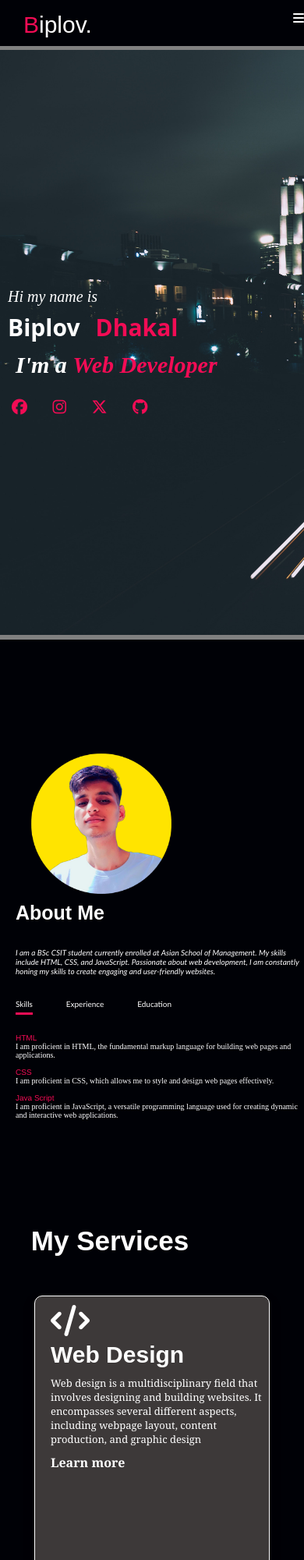
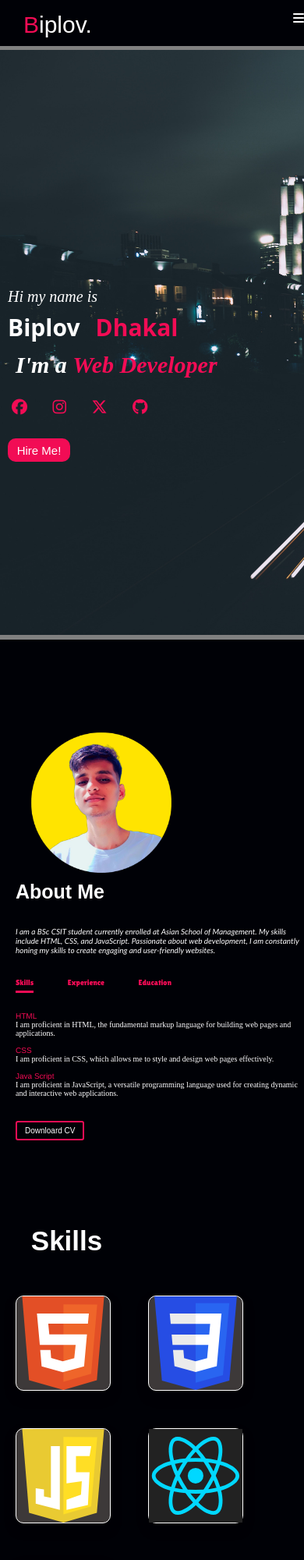
Before and after one commit to vision-2/biplov-portfolio, a plain HTML site: page index.html in a window 390 px wide. Shown: the top 2000 px of the page at 78% size. Drawn offline with nearby package versions, Linux system fonts and the light colour scheme; a web font is replaced by a local one.

Commit message:
biplov-portfolio

```diff
--- a/CSS/index.css
+++ b/CSS/index.css
@@ -143,9 +143,8 @@ body {
     margin-top: 150px;
     margin-left: 150px;
     line-height: 1.6;
-    height:300px;
+    height:max-content;
     width: 500px;
-    border-radius: 20px;
     font-size: 30px;
     font-style: italic;
     color: white;
@@ -153,8 +152,37 @@ body {
     animation-duration: 3s;
     overflow: hidden;
     /* background-color: #4f68868f; */
+}
+.hire_button a{
+text-decoration: none;
+color: white;
+}
+.hire_button1{
+    background-color: #F20C55;
+    border-radius: 10px;
+    transition: 0.2s;
+}
+.hire_button1:hover{
+    transform: translateY(-10px);
+    box-shadow: 5px 10px 0 #f20c557e;
 
-
+}
+.cv_button a{
+    text-decoration: none;
+    color:var(--secondary-color);
+    width: max-content;
+    height: max-content;
+}
+.cv_button{
+    width: max-content;
+    height: max-content;
+    padding: 5px 15px;
+}
+.cv_button:hover{
+    background-color: #F20C55;
+    transform: translateY(-05px);
+    box-shadow: 2px 5px 0 #f20c557c;
+    transition: 0.1s;
 }
 
 .lastname {
@@ -329,6 +357,12 @@ body {
     margin-top: 30px;
     transition: 0.1s;
 }
+.tab-titles p{
+    font-family: "Lilita One", sans-serif;
+    font-weight: 400;
+    font-style: normal;
+    color: #F20C55;
+}
 
 .tab-links {
     position: relative;
@@ -377,6 +411,12 @@ body {
 .tab-contents {
     margin-left: 20px;
 }
+.experience1 li{
+    list-style: circle;
+    color:var(--secondary-color);
+    margin-top: 12px;
+    font-family:'Gill Sans', 'Gill Sans MT', Calibri, 'Trebuchet MS', sans-serif;
+}
 
 .about-A h1 {
     font-size: 50px;
@@ -406,7 +446,8 @@ body {
 /* ------------------------------------------SERVICES------------------------------------------------- */
 /* --------------------------------------------------------------------------------------------------- */
 .service-A {
-    height: 750px;
+    height:max-content;
+    padding-bottom: 30px;
     background-color: var(--primary-color);
     color: var(--secondary-color);
     border: 1px solid var(--primary-color);
@@ -417,39 +458,35 @@ body {
     margin-left: 110px;
     font-family: "Protest Riot", sans-serif;
     font-size: 60px;
-    margin-top: 120px;
 }
 
 .service-1 {
     display: flex;
-    margin-top: 100px;
+    text-align: center;
+    width:fit-content;
+    flex-wrap: wrap;
+    gap: 3em;
+    margin-top: 50px;
     margin-left: 5%;
 }
 
 .service {
     border: 1px solid var(--secondary-color);
-    height: 350px;
-    width: 300px;
+    height: 200px;
+    width:220px;
     border-radius: 10px;
-    margin-left: 3%;
     background-color: var(--third-color);
     transition-duration: 0.3s;
     box-shadow: 0 8px 16px rgba(0, 0, 0, 0.2);
 
 }
+.service img{
+    height: 100%;
+    width: 100%;
+
+}
 .service h2{
     margin-top: 80px;
-}
-
-.service:hover {
-    transform: translateY(-10px);
-    background-color: #F20C55;
-    color: var(--primary-color);
-}
-
-.service-txt {
-    margin-top: 30px;
-    margin-left: 20px;
 }
 
 .service-txt h2 {
@@ -458,7 +495,7 @@ body {
 }
 
 .service-txt h1 {
-    font-size: 50px;
+    font-size: 100px;
 }
 
 .service-txt p,
@@ -471,7 +508,8 @@ body {
 /* ------------------------------------------MY WORK-------------------------------------------------- */
 /* --------------------------------------------------------------------------------------------------- */
 .work-frame {
-    height: 750px;
+    height:max-content;
+    padding-bottom: 20px;
     background-color: var(--primary-color);
     color: var(--secondary-color);
     border: 1px solid var(--primary-color);
@@ -488,8 +526,10 @@ body {
 /* Container Styles */
 .work-container-div {
     display: flex;
+    flex-wrap: wrap;
+    gap: 20px;
     margin-top: 50px;
-    margin-left: 5%;
+
 }
 
 /* Work Container Styles */
@@ -665,7 +705,7 @@ form textarea {
     color: var(--secondary-color);
     border-radius: 6px;
     font-family: "Anta", sans-serif;
-    ;
+
 
 }
 
@@ -682,7 +722,6 @@ button {
     margin-top: 20px;
     border-radius: 3px;
     font-family: "Anta", sans-serif;
-    ;
     transition: 0.5s;
 
 
@@ -702,9 +741,14 @@ button {
     border-radius: 4px;
     transition: 0.5s;
 }
+.form_btn{
+    width: max-content;
+    height: max-content;
+    padding: 3px 30px;
+}
 
 .cv:hover,
-button:hover {
+.form_btn:hover {
     background-color: #F20C55;
     text-shadow: 0 0 10px #F20C55, 0 0 20px #F20C55, 0 0 30px #F20C55, 0 0 40px #F20C55;
 
@@ -830,6 +874,14 @@ button:hover {
  .about1 p{
     font-size: 10px;
  }
+ .cv_button a{
+    font-size: 10px;
+ }
+ .cv_button{
+    margin-top: 30px;
+    margin-left: 20px;
+    padding: 5px 10px;
+ }
 }
 @media only screen and (max-width:700px){
     .service-A{
@@ -841,24 +893,16 @@ button:hover {
         margin-left: 10%;
         font-size: 35px;
     }
-    .service-1{
-        flex-direction: column;
-        justify-content: center;
-        margin-top: 20px;
-        align-items: center;
-        margin-left: 0px;
-    }
+
     .service{
-        margin-top: 30px;
-        text-align: left;
-        align-items: center;
-        margin-left: 0px;
+      height: 120px;
+      width: 120px;
     }
     .service p{
         font-size: 13px;
     }
     .service i{
-        font-size: 40px;
+        font-size: 60px;
     }
     .service h2{
         font-size: 30px;
@@ -872,21 +916,18 @@ button:hover {
 }
 
 @media only screen and (max-width:700px){
-    .work-frame{
-       margin-top: 450px;
-    }
     .work-container-div{
         margin-left: 0px;
-        flex-direction: column;
+        flex-direction: row;
         justify-content: center;
         align-items: center;
     }
     .work-hedding{
-        margin-left: 10%;
+        margin-left: 20px;
         font-size: 20px;
     }
     .work-container{
-        margin-top: 30px;
+        margin-top:0px
         align-items: center;
         margin-left: 0px;
     }
@@ -900,12 +941,12 @@ button:hover {
 }
 @media only screen and (max-width:700px){
     .contact-div{
-        margin-top: 900px;
         height: max-content;
     }
     .contact-div h1{
         font-size: 25px;
         margin-left: 10px;
+        margin-top: 10px;
     }
     .info p{
         font-size: 10px;
@@ -939,7 +980,7 @@ button:hover {
     .inf{
         width: 300px;
     }
-    .cv{
+    #cv1{
         display: none;
     }
     button{
--- a/index.html
+++ b/index.html
@@ -22,6 +22,9 @@
     <link href="https://fonts.googleapis.com/css2?family=Anta&display=swap" rel="stylesheet">
     <link href="https://unpkg.com/aos@2.3.1/dist/aos.css" rel="stylesheet">
     <link href="https://unpkg.com/aos@2.3.1/dist/aos.css" rel="stylesheet">
+    <link rel="preconnect" href="https://fonts.googleapis.com">
+    <link rel="preconnect" href="https://fonts.gstatic.com" crossorigin>
+    <link href="https://fonts.googleapis.com/css2?family=Lilita+One&display=swap" rel="stylesheet">
 
 </head>
 
@@ -59,6 +62,9 @@
                 <a href="https://twitter.com/Biplov1221287"><i class="fa-brands fa-x-twitter"></i></a>
                 <a href="https://github.com/vision-2"><i class="fa-brands fa-github"></i></a>
             </div>
+            <div class="hire_button">
+                <button class="hire_button1"><a href="#contact">Hire Me!</a></button>
+            </div>
         </div>
     </div>
     <!-- <script>
@@ -66,7 +72,7 @@
         const textLoad = () => {
             setTimeout(() => {
                 text.textContent = "Designer";
-            }, 0);
+            }, 0);s
             setTimeout(() => {
                 text.textContent = "Student";
             }, 4000);
@@ -157,7 +163,24 @@
                     </ul>
                 </div>
                 <div class="tab-contents" id="experience">
-                    <h1>learning</h1>
+
+                    <ul class="experience1">
+                        <li>Completed internship/co-op placement with an IT
+                            company, gaining hands-on experience in software
+                            development, cybersecurity, or network administration.
+                        </li>
+                        <li> Worked as a technical support or help desk assistant,
+                            providing customer support and troubleshooting IT-related
+                            issues.
+                        </li>
+                        <li>Engaged in web development or design projects, utilizing
+                            HTML, CSS, JavaScript, and various web development
+                            frameworks.
+                        </li>
+                        <li>Contributed to software development projects, either
+                            independently or as part of a team, using programming
+                            languages such as Python, Java, or C++.</li>
+                    </ul>
                 </div>
                 <div class="tab-contents" id="education">
                     <ul>
@@ -175,7 +198,11 @@
                         </li>
                     </ul>
                 </div>
+                <div class="downloard_cv">
+                    <button class="cv_button"><a href="/Image/CV.pdf" download>Downloard CV</a></button>
                 </div>
+            </div>
+
         </div>
     </div>
 
@@ -197,36 +224,33 @@
       /* ------------------------------------------SERVICES------------------------------------------------- */
      /* --------------------------------------------------------------------------------------------------- */ -->
     <div class="service-A" id="service">
-        <h1 class="service-heading">My Services</h1>
+        <h1 class="service-heading">Skills</h1>
         <div class="service-1">
-            <div class="service" data-aos="fade-up" data-aos-anchor-placement="center-bottom">
-                <div class="service-txt">
-                    <h1><i class="fa fa-code" aria-hidden="true"></i></h1>
-                    <h2>Web Design</h2>
-                    <p>Web design is a multidisciplinary field that involves designing and building websites. It
-                        encompasses several different aspects, including webpage layout, content production, and graphic
-                        design</p>
-                    <h4>Learn more</h4>
+
+
+            <div class="service" class="service" data-aos="fade-up" data-aos-anchor-placement="center-bottom">
+                <img src="/Image/html-1.svg" alt="">
+
             </div>
+
+            <div class="service" class="service" data-aos="fade-up" data-aos-anchor-placement="center-bottom">
+                <img src="/Image/CSS3_logo.svg" alt="">
+
             </div>
+
             <div class="service" class="service" data-aos="fade-up" data-aos-anchor-placement="center-bottom">
-                <div class="service-txt">
-                    <h1><i class="fa fa-pencil" aria-hidden="true"></i></h1>
-                    <h2>UX/UI Design</h2>
-                    <p>Web design is a multidisciplinary field that involves designing and building websites. It
-                        encompasses several different aspects, including webpage layout, content production, and graphic
-                        design</p>
-                    <h4>Learn more</h4>
+                <img src="/Image/javascript-1.svg" alt="">
+
             </div>
+
+            <div class="service" class="service" data-aos="fade-up" data-aos-anchor-placement="center-bottom">
+                <img src="/Image/react-logo-vector-1.svg" alt="">
+
             </div>
+
             <div class="service" class="service" data-aos="fade-up" data-aos-anchor-placement="center-bottom">
-                <div class="service-txt">
-                    <h1><i class="fa-brands fa-app-store"></i></h1>
-                    <h2>App Design</h2>
-                    <p>Web design is a multidisciplinary field that involves designing and building websites. It
-                        encompasses several different aspects, including webpage layout, content production, and graphic
-                        design</p>
-                    <h4>Learn more</h4>
+                <img src="/Image/typescript-2.svg" alt="">
+
             </div>
         </div>
     </div>
@@ -298,16 +322,17 @@
                     <div class="media"> <a href="https://github.com/vision-2"><i class="fa-brands fa-github"></i></a>
                     </div>
                 </div>
-                <div class="cv">
-                    <h4>Downloard CV</h4>
-                </div>
+                <button class="cv_button" id="cv1">
+                    <a href="/Image/CV.pdf" download>Downloard CV</a>
+                </button>
+
             </div>
             <div class="form" data-aos="zoom-in-right">
                 <form class="querry">
                     <input type="text" name="Name" placeholder="Your Name" required>
                     <input type="email" name="Email" placeholder="Your Email" required>
                     <textarea name="Message" rows="6" placeholder="Your Message"></textarea>
-                    <button name="btn" stype="submit">Submit</button>
+                    <button class="form_btn" name="btn" stype="submit">Submit</button>
                 </form>
             </div>
         </div>
```
Also changed, not shown: Image/CSS3_logo.svg (added), Image/css-logo-vector.svg (added), Image/html-1.svg (added), Image/javascript-1.svg (added), Image/react-logo-vector-1.svg (added), Image/typescript-2.svg (added), 1 other file. Lines whose indentation alone changed are shown as unchanged.
